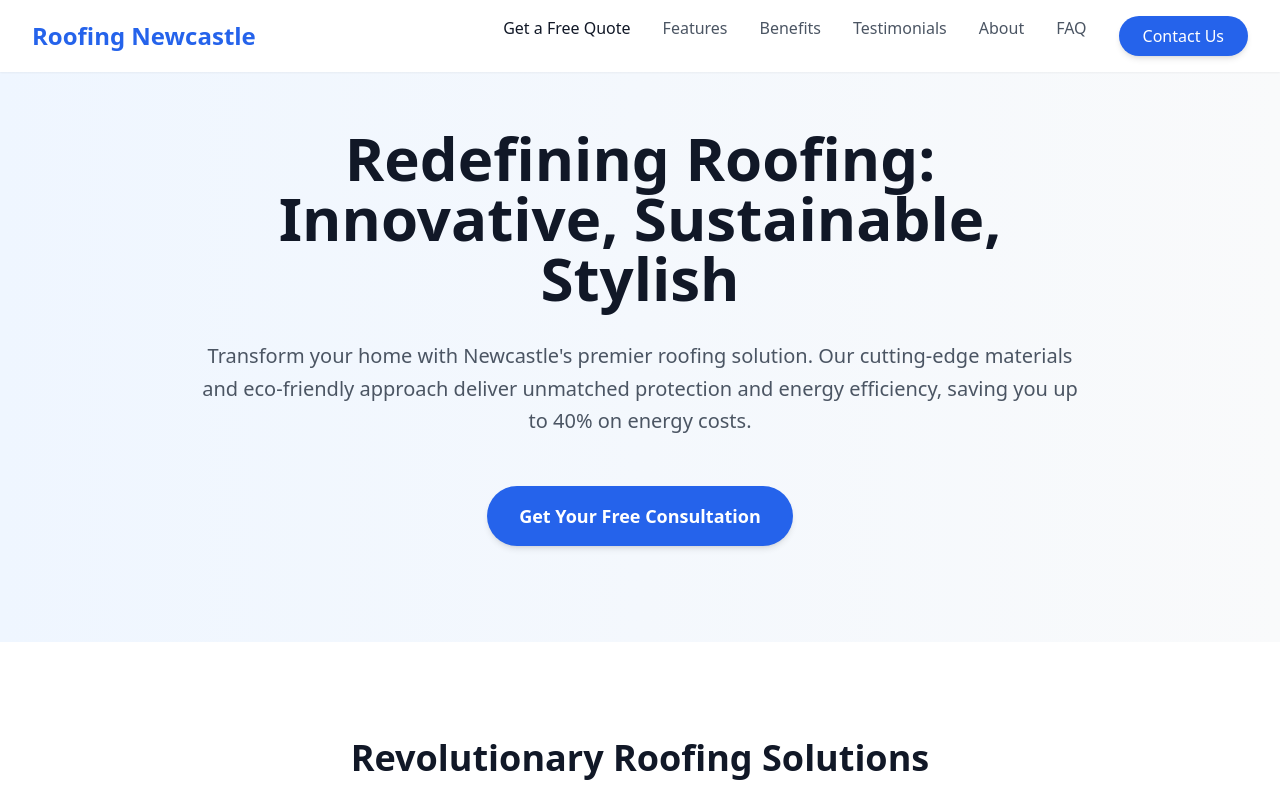
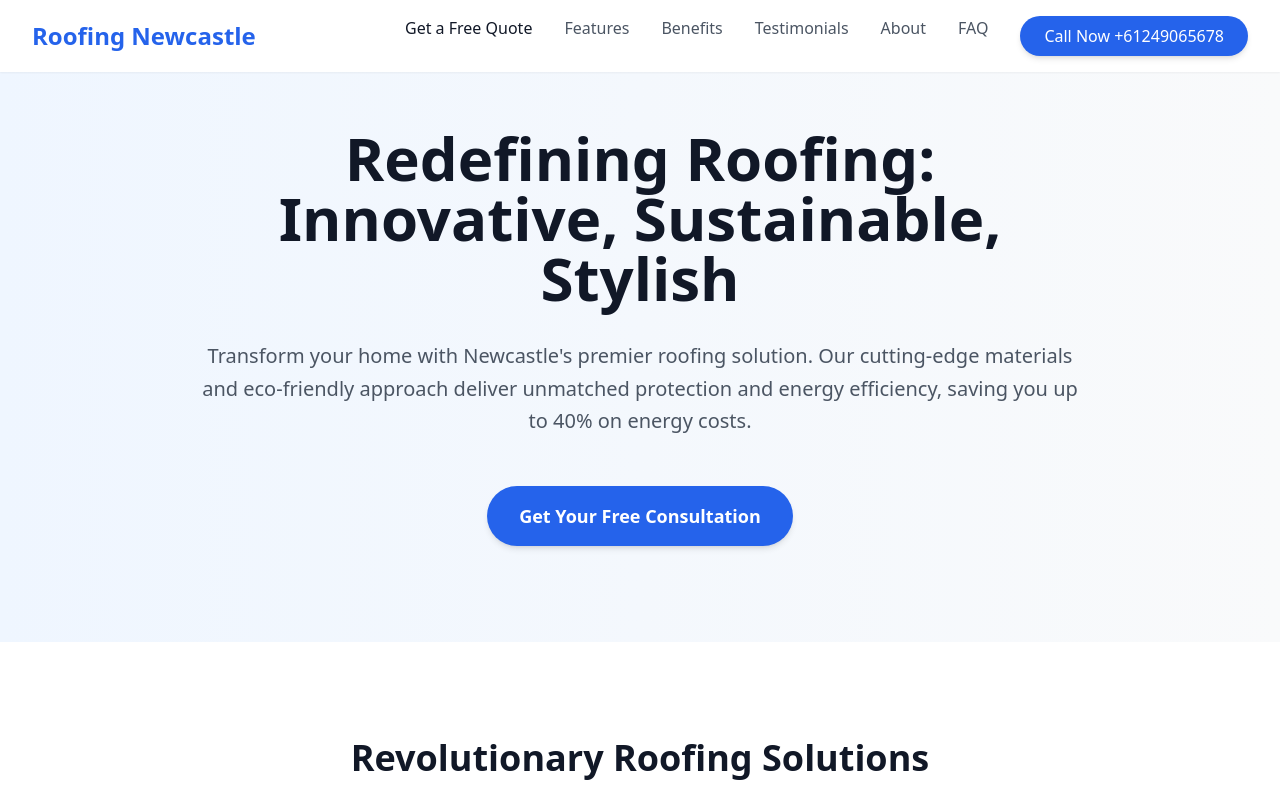
Before and after one commit to briansavic/roofing-newcastle-2025-01-22-hadat, a plain HTML site: page index.html in a window 1280 px wide. Shown: the top 800 px of the page. Drawn offline with nearby package versions, Linux system fonts and the light colour scheme.

Commit message:
Update index.html

```diff
--- a/index.html
+++ b/index.html
@@ -29,7 +29,7 @@
                     <a href="#testimonials" class="text-gray-600 hover:text-blue-600 transition duration-300">Testimonials</a>
                     <a href="#about" class="text-gray-600 hover:text-blue-600 transition duration-300">About</a>
                     <a href="#faq" class="text-gray-600 hover:text-blue-600 transition duration-300">FAQ</a>
-                    <a href="https://briansavic.com/contact-us" class="px-6 py-2 bg-blue-600 text-white rounded-full hover:bg-blue-700 hover:scale-105 transition duration-300 shadow-md hover:shadow-lg">Contact Us</a>
+                    <a href="tel:+61249065678" class="px-6 py-2 bg-blue-600 text-white rounded-full hover:bg-blue-700 hover:scale-105 transition duration-300 shadow-md hover:shadow-lg">Call Now +61249065678</a>
                 </div>
             </div>
         </nav>
```
